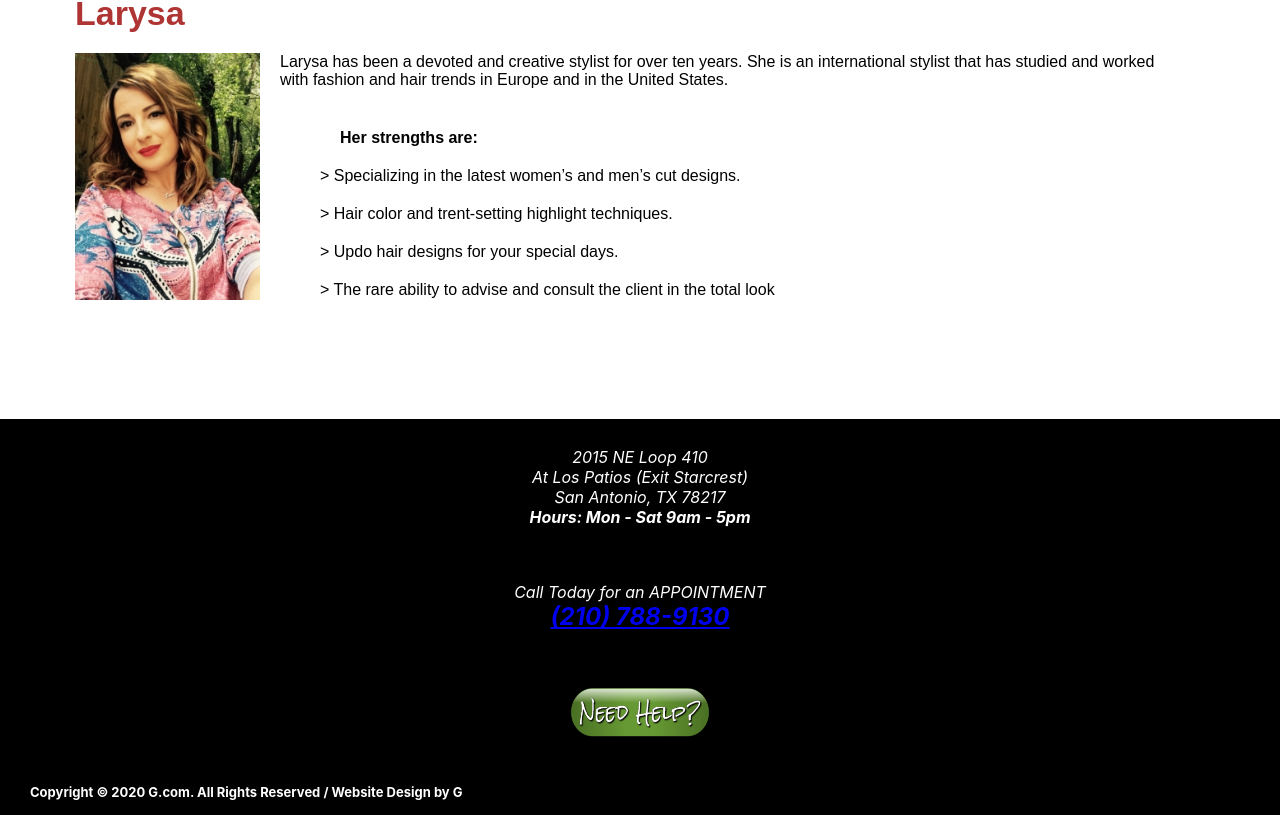
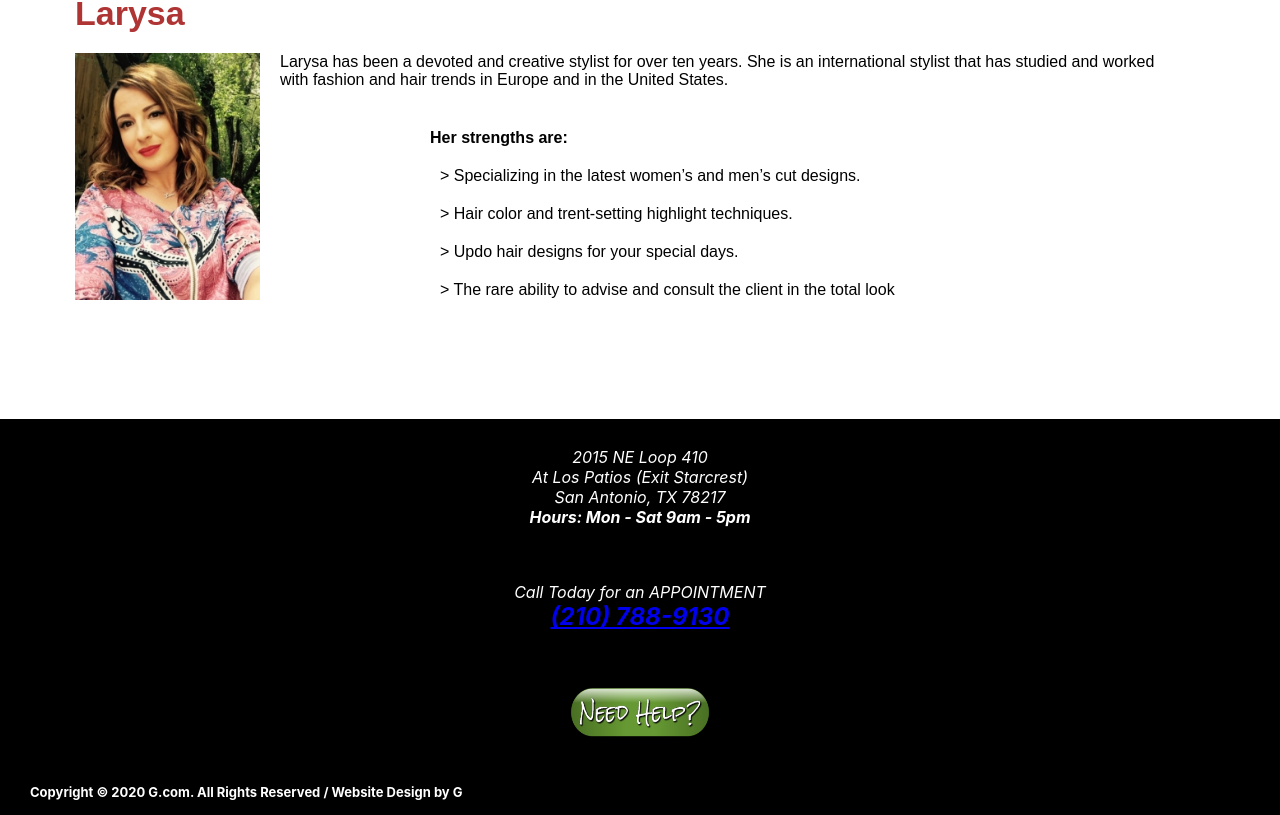
Before and after one commit to Graeme-Parker-Smith/hair-final, a React (Create React App) app: page /stylists in a window 1280 px wide. Shown: the part 1060-1875 px from the top of the page. Built offline with nearby package versions, Linux system fonts and the light colour scheme.

Commit message:
update styles

```diff
--- a/src/screens/Stylists/Stylists.css
+++ b/src/screens/Stylists/Stylists.css
@@ -31,10 +31,10 @@
 }
 
 @media only screen and (min-width: 1100px) {
-	.George p:first-child {
+	.George p:first-child, .Larysa p:first-child {
 		padding-left: 90px;
 	}
-	.George p {
+	.George p, .Larysa p {
 		padding-left: 120px;
 	}
 }
```
